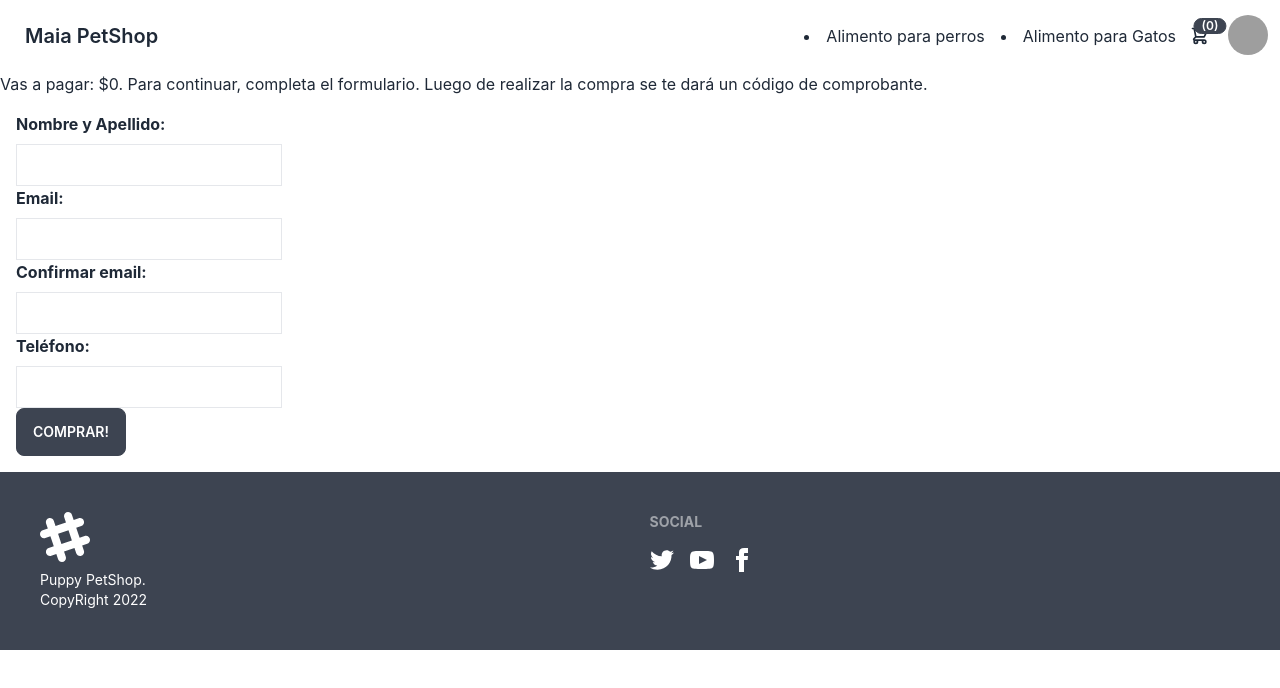
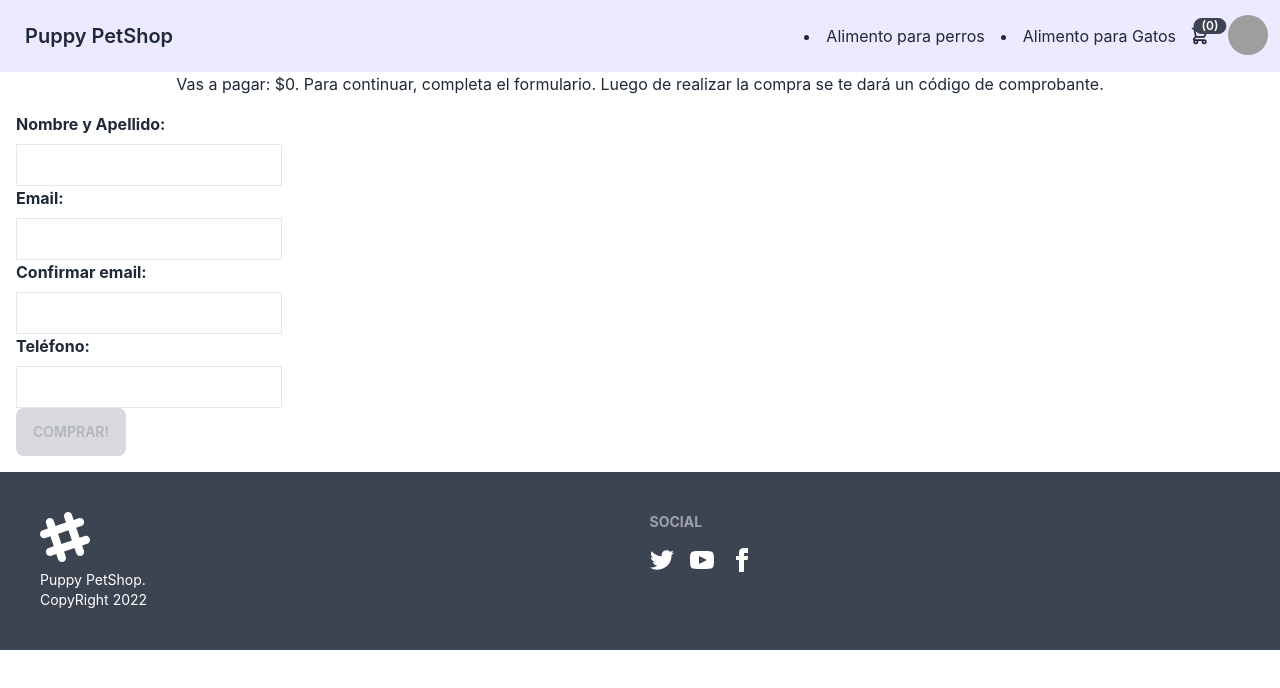
Before and after one commit to lauttigl/PreEntregaIglesias, a React (Create React App) app in the folder my-app/: page /products/cart/checkout in a window 1280 px wide. Shown: the top 688 px of the page. Built offline with nearby package versions, Linux system fonts and the light colour scheme; no server answers; grey boxes are pictures that could not be loaded.

Commit message:
agregue algunos estilos

```diff
--- a/my-app/src/components/Cart.js
+++ b/my-app/src/components/Cart.js
@@ -27,9 +27,9 @@ export const Cart = () => {
                             <div className='text-center'>
                             <h3 className='text-2xl font-bold '>Total a pagar: ${total}</h3>
                                 <Link to='checkout'>
-                                <button className='btn bg-green-600 m-6 '>Finalizar compra</button>
+                                <button className='btn bg-violet-500 m-6 '>Finalizar compra</button>
                                 </Link>
-                                <button className='btn bg-red-600'onClick={clearCart}>Vaciar Carrito</button>
+                                <button className='btn bg-violet-500 m-6'onClick={clearCart}>Vaciar Carrito</button>
                                 </div>
                     </div>
 
--- a/my-app/src/components/CheckOut.js
+++ b/my-app/src/components/CheckOut.js
@@ -33,12 +33,12 @@ const CheckOut = () => {
 
   return (
     <>
-      <h1>
+      <h1 className='text-center'>
         Vas a pagar: ${total}. Para continuar, completa el formulario. Luego de realizar la compra se te dará un código de
         comprobante.
       </h1>
-      <form className="p-4 border-gray-300">
-        <label htmlFor="nombre" className="block font-bold mb-2">
+      <form className="p-4 border-gray-300 items-center">
+        <label htmlFor="nombre" className=" block font-bold mb-2 ">
           Nombre y Apellido:
         </label>
         <input
@@ -86,7 +86,7 @@ const CheckOut = () => {
           onChange={(e) => setPhone(e.target.value)}
         />
         <br />
-<label htmlFor="my-modal-6" className="btn" onClick={makeOrder}>Comprar!</label>
+<label htmlFor="my-modal-6" className="btn" onClick={makeOrder} disabled={name.length == 0}>Comprar!</label>
 <input type="checkbox" id="my-modal-6" className="modal-toggle" />
 <div className="modal modal-bottom sm:modal-middle">
   <div className="modal-box">
--- a/my-app/src/components/Counter.js
+++ b/my-app/src/components/Counter.js
@@ -5,17 +5,17 @@ import React,{ useState, useEffect} from 'react'
 const Counter = ({initial, stock, onAdd}) => {
     const [cuenta, setCuenta] = useState(initial);
 return (
-    <div>
-        <button disabled={cuenta <=0}onClick={ () =>setCuenta (cuenta - 1)} className="btn"> - </button>
-            <span className='text-lg'>{cuenta}</span>
-                <button  disabled={cuenta >= stock}onClick={ () =>setCuenta (cuenta + 1)} className="btn btn-active"> + </button>
-        <label htmlFor="my-modal" disabled={cuenta == 0} onClick={() => onAdd(cuenta)}  className="btn">Añadir al carrito</label>
+    <div >
+        <button disabled={cuenta <=0}onClick={ () =>setCuenta (cuenta - 1)} className="btn bg-gray-400"><h2 className='text-black'>-</h2> </button>
+            <span className='text-lg p-4'>{cuenta}</span>
+                <button  disabled={cuenta >= stock}onClick={ () =>setCuenta (cuenta + 1)} className="btn bg-gray-400 p-4"> <h2 className='text-black'>+</h2> </button>
+        <label htmlFor="my-modal" disabled={cuenta == 0} onClick={() => onAdd(cuenta)}  className="btn m-4 bg-gray-400"><h2 className='text-black'>Añadir al carrito</h2></label>
             <input type="checkbox" id="my-modal" className="modal-toggle" />
-                <div className="modal">
-                <div className="modal-box">
+                <div className="modal ">
+                <div className="modal-box bg-violet-100">
                 <h2 className="text-3xl text-center">El producto se agregó al carrito!</h2>
                 <div className="modal-action">
-                <label htmlFor="my-modal" className="btn">Seguir comprando</label>
+                <label htmlFor="my-modal" className="btn bg-black-400">Seguir comprando</label>
                 </div>
                 </div>
                 </div>
--- a/my-app/src/components/Item.js
+++ b/my-app/src/components/Item.js
@@ -1,8 +1,7 @@
 import React from 'react'
 import Counter from './Counter';
 import { useCart } from '../context/cartContext';
-import {getFirestore, doc, getDoc, collection, getDocs,} from 'firebase/firestore'
-import { useEffect, useState , useParams} from 'react';
+
 
 
 
@@ -12,17 +11,9 @@ import { useEffect, useState , useParams} from 'react';
 export const Item = (props) => {
     // ESTA FUNCION SERVIA SIN FIREBASE
     const { product } = props;
-    // const {categoriaId} = useParams()
-    // const [product, setProduct] = useState({})
+
     const {addToCart} = useCart()
 
-
-    // useEffect(() => {
-    //     const dataBase= getFirestore()
-    //     const collectionRef = collection (dataBase, 'items')
-    //     getDocs(collectionRef)
-    //     .then((res) => setProduct(res.docs.map((product) => ({ id: product.id, ...product.data() }))));
-    // }, []);
 
 
     const addHandler = (qty) => {
@@ -36,7 +27,7 @@ export const Item = (props) => {
 
     return (
 
-<div className="card lg:card-compact bg-base-100 shadow-xl">
+<div className="card lg:card-side  bg-indigo shadow-xl card-bordered border-black m-10 ">
 <figure><img className='object-scale-down h-80 w-80 'src={product.image} alt={product.imageAlt}/></figure>
     <div className="card-body place-items-center" key={product.id}>
     <h2 className="card-title">{product.name}</h2>
--- a/my-app/src/components/ItemListContainer.js
+++ b/my-app/src/components/ItemListContainer.js
@@ -1,32 +1,9 @@
 import React, {useState , useEffect}from 'react'
 import { useParams } from 'react-router-dom';
-import { products } from './ProductStock';
 import Cat from './Cat';
 import { Link } from 'react-router-dom';
 import {getFirestore, doc, getDoc, collection, getDocs, where, query} from 'firebase/firestore'
 
-
-
-
-
-
-
-        //ESTE ES EL CODIGO ORIGINAL QUE FUNCIONA
-
-        // const {idCategory} = useParams();
-        // const [productList, seTProductList] = useState();
-        // const [loading, setLoading] = useState(true);
-
-
-        // useEffect(() => {
-        // idCategory === undefined ?
-        //                 seTProductList(products)
-        //                 :
-        //                 seTProductList(products.filter((product) => product.category == idCategory))
-        //                 setTimeout(() => {
-        //                     setLoading(false)
-        //                 }, 3000);
-        // }, [idCategory])
 
 
 //ESTE SERIA EL CATALOGO (HOME) MUESTRA TODOS LOS PRODUCTOS
@@ -73,14 +50,14 @@ const getItemsCategory = async () => {
                             <img
                                 src={product.image}
                                 alt={product.imageAlt}
-                                className="h-full w-full object-cover object-center group-hover:opacity-75"
+                                className="h-300 w-300 object-cover object-center group-hover:opacity-75"
                             />
                             </div>
                             <h3 className= "mt-1 text-lg font-medium text-gray-900">{product.name}</h3>
                             <p className="mt-4 text-lg text-gray-700">Precio: ${product.price}
                             </p>
                             <Link to={`/products/${product.id}`}>
-                            <button className="btn btn-active" >Ver producto</button>
+                            <button className="btn btn-active bg-gray-400 text-black" >Ver producto</button>
                             </Link>
                         </div>
                         ))}
--- a/my-app/src/components/NavBar.js
+++ b/my-app/src/components/NavBar.js
@@ -11,10 +11,10 @@ export const NavBar = () => {
 
 
 return (
-    <div className="navbar bg-base-100">
+    <div className="navbar bg-violet-100">
 <div className="flex-1">
     <Link to={'/'}>
-    <div className="btn btn-ghost normal-case text-xl">Maia PetShop</div>
+    <div className="btn btn-ghost normal-case text-xl">Puppy PetShop</div>
     </Link>
 </div>
 <div className='flex-none'>
@@ -39,7 +39,7 @@ return (
         <span className="text-info"></span>
         <div className="card-actions">
             <Link to='/products/cart'>
-            <button className="btn btn-primary btn-block">Ver mi Carrito</button>
+            <button className="btn btn-primary  bg-gray-400">Ver mi Carrito</button>
             </Link>
         </div>
         </div>
```
